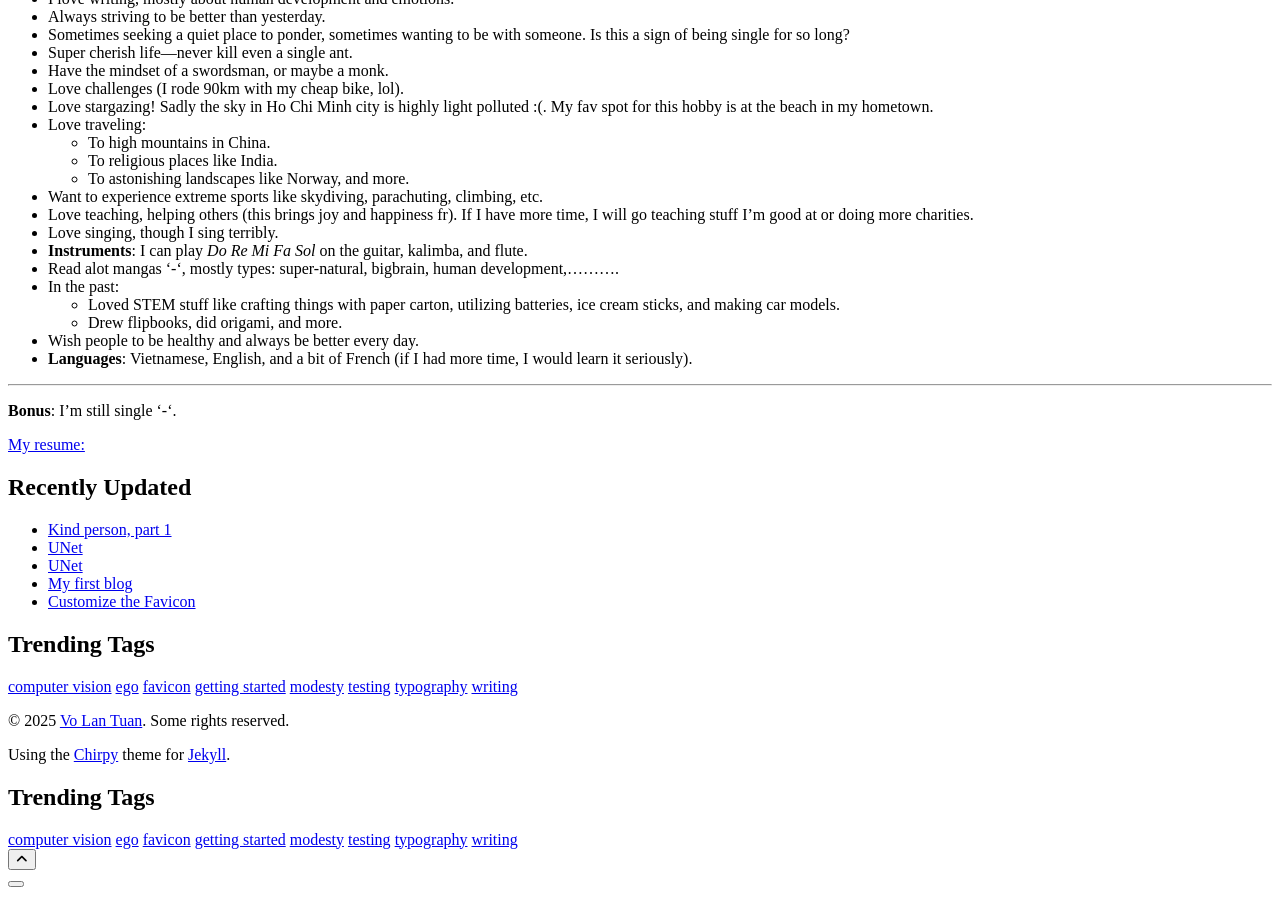
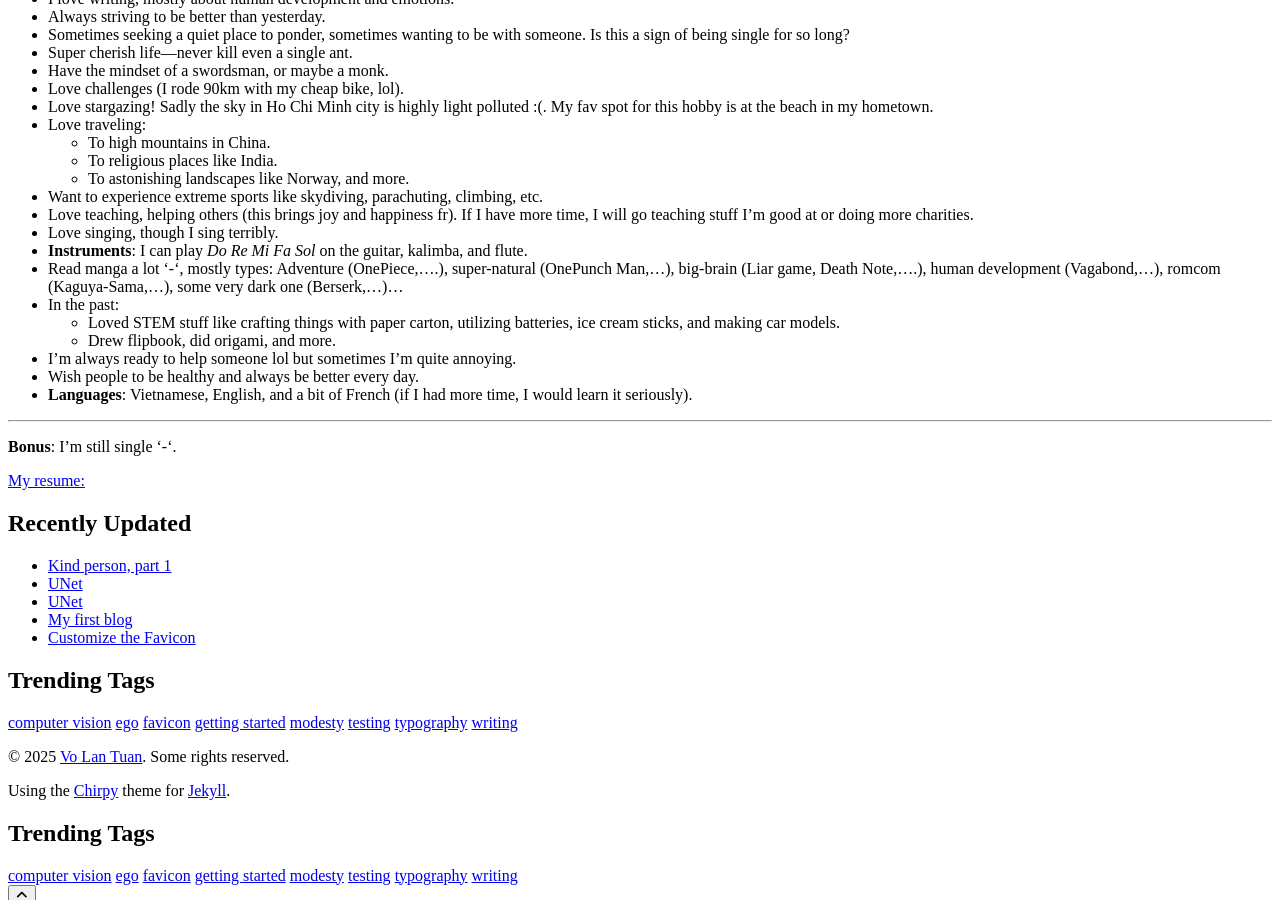
Before and after one commit to VLTisME/VLTisME.github.io, a Jekyll site: the page built from _tabs/about.md, in a window 1280 px wide and 900 px high, scrolled down 640 px. Built offline with Jekyll 4.4.1, drawn with Linux system fonts in a browser that asks for light colours; cached includes are drawn as plain includes; nearby versions of some CDN libraries.

Commit message:
minor modify

```diff
--- a/_tabs/about.md
+++ b/_tabs/about.md
@@ -30,10 +30,11 @@ order: 4
 - Love teaching, helping others (this brings joy and happiness fr). If I have more time, I will go teaching stuff I'm good at or doing more charities.
 - Love singing, though I sing terribly.
 - **Instruments**: I can play *Do Re Mi Fa Sol* on the guitar, kalimba, and flute.
-- Read alot mangas '-', mostly types: super-natural, bigbrain, human development,..........
+- Read manga a lot '-', mostly types: Adventure (OnePiece,....), super-natural (OnePunch Man,...), big-brain (Liar game, Death Note,....), human development (Vagabond,...), romcom (Kaguya-Sama,...), some very dark one (Berserk,...)...
 - In the past:
   - Loved STEM stuff like crafting things with paper carton, utilizing batteries, ice cream sticks, and making car models.
-  - Drew flipbooks, did origami, and more.
+  - Drew flipbook, did origami, and more.
+- I'm always ready to help someone lol but sometimes I'm quite annoying.
 - Wish people to be healthy and always be better every day.
 - **Languages**: Vietnamese, English, and a bit of French (if I had more time, I would learn it seriously).
 
```
